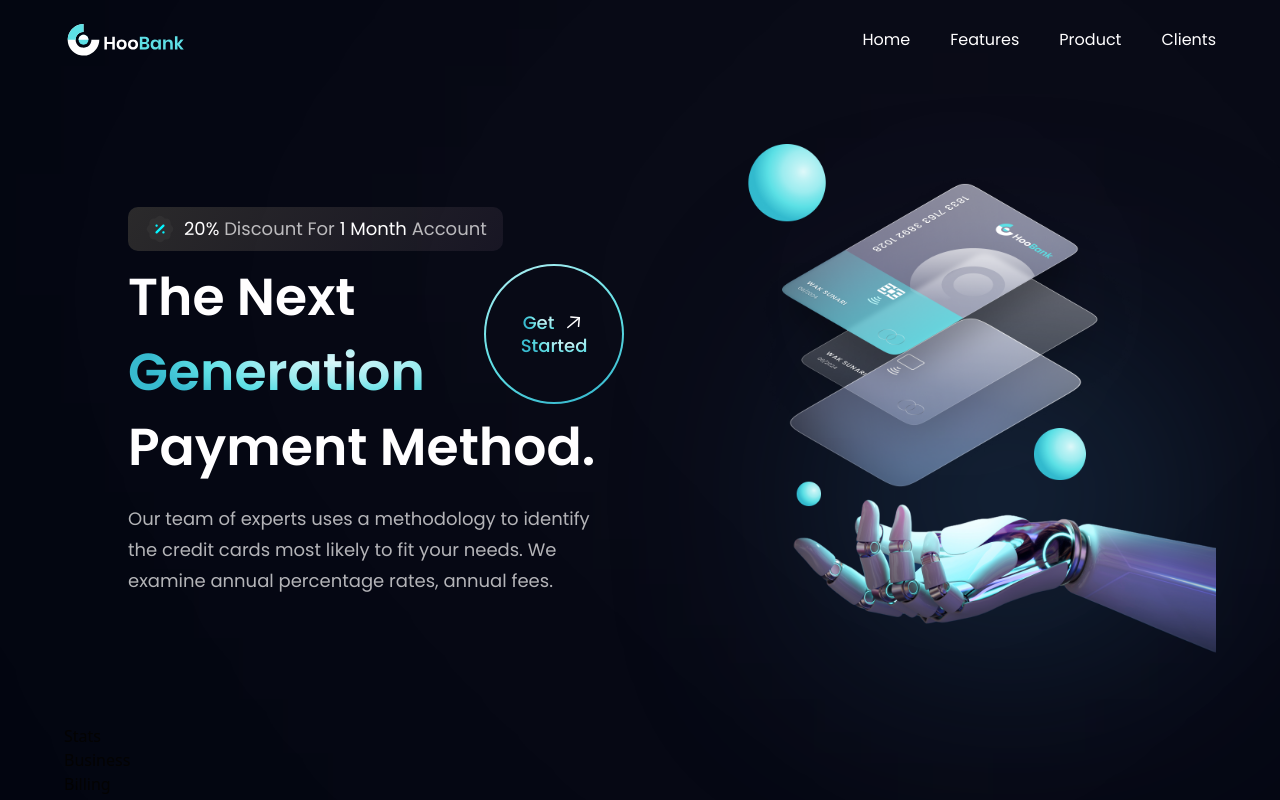
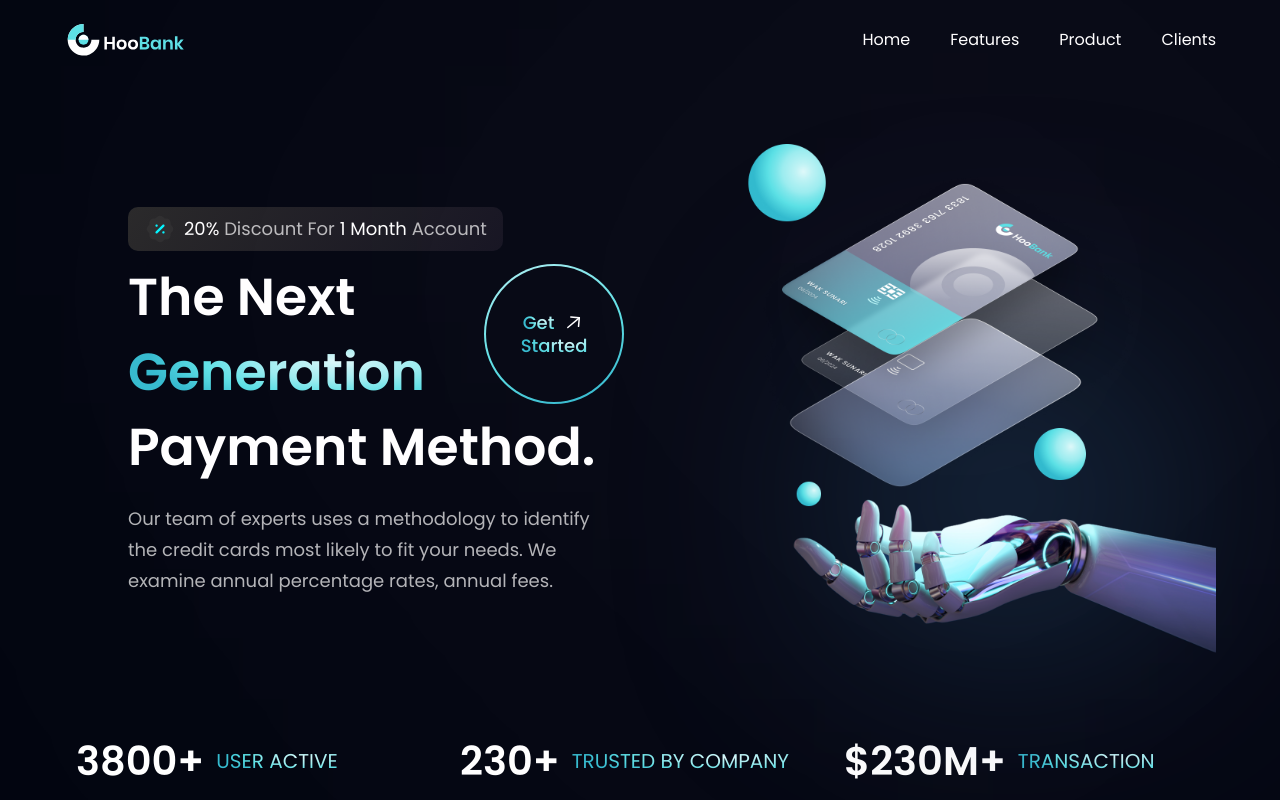
Before and after one commit to pagas/bank_modern_app_pg, a React (Vite) app: page / in a window 1280 px wide. Shown: the top 800 px of the page. Built offline with nearby package versions, Linux system fonts and the light colour scheme.

Commit message:
implement stats component

```diff
--- a/src/components/Stats.jsx
+++ b/src/components/Stats.jsx
@@ -1,11 +1,20 @@
 import React from 'react';
+import {stats} from "../constants/index.js";
+import styles from "../styles.js";
 
-const Stats = () => {
-    return (
-        <div>
-            Stats
-        </div>
-    );
-};
+const Stats = () => (
+    <section className={`${styles.flexStart} flex-row flex-wrap sm:mb-20 mb-6`}>
+        {stats.map(stat => (
+            <div key={stat.id} className={`flex-1 flex justify-start items-center flex-row m-3`}>
+                <h4 className="font-poppins font-semibold xs:text-[40px] text-[30px] xs:leading-[50px] leading-[43px]
+                text-white">
+                    {stat.value}
+                </h4>
+                <p className="font-poppins font-normal xs:text-[20px] text-[15px] xs:leading-[26px] leading-[21px]
+                text-gradient uppercase ml-3">{stat.title}</p>
+            </div>
+        ))}
+    </section>
+);
 
 export default Stats;
```
